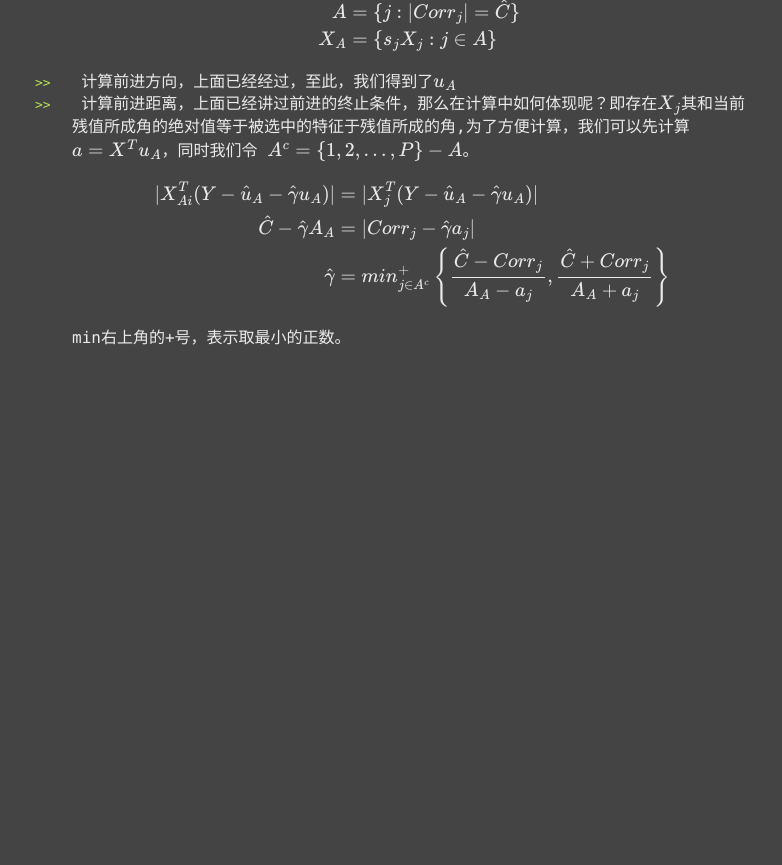
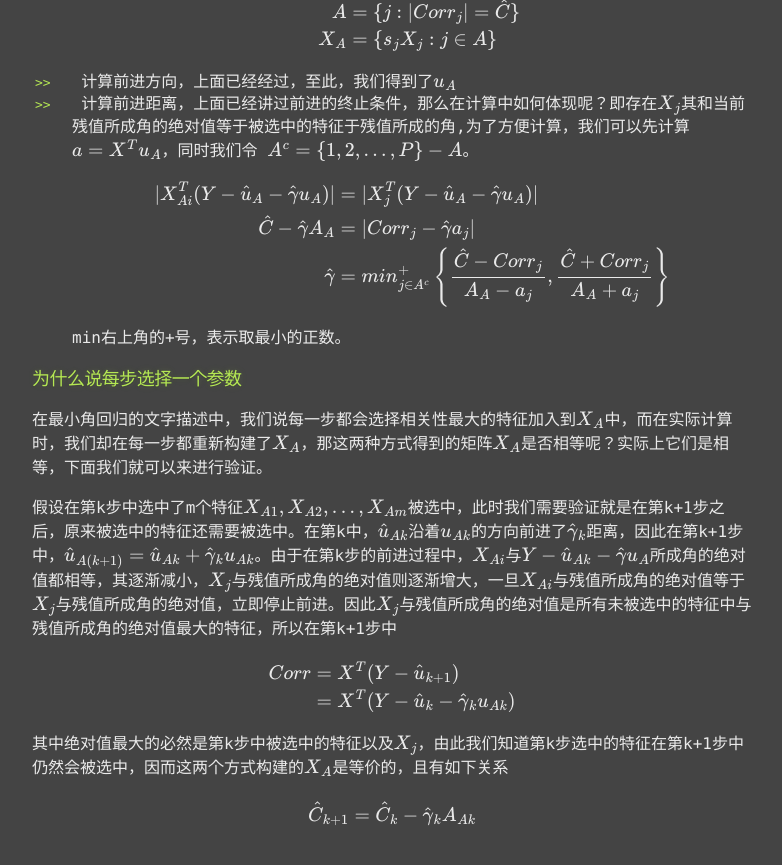
Before and after one commit to mlnotes/mlnotes.github.com, a Jekyll site: the page built from _posts/2013-08-21-lars.html, in a window 1280 px wide and 900 px high, scrolled down 2361 px. Shown: the top 865 px of the window, without its empty margins (248-1030 px from the left). Built offline with Jekyll 4.4.1, drawn with Linux system fonts in a browser that asks for light colours; formulas are drawn with MathJax 3; comment, search, counter and statistics services are not loaded; before the commit the page ends 2784 px from its top, so only the background shows below that.

Commit message:
Update 2013-08-21-lars.html

```diff
--- a/_posts/2013-08-21-lars.html
+++ b/_posts/2013-08-21-lars.html
@@ -103,3 +103,26 @@ min右上角的+号，表示取最小的正数。
 </li>
 
 </ul>
+
+<h3>为什么说每步选择一个参数</h3>
+<p>
+在最小角回归的文字描述中，我们说每一步都会选择相关性最大的特征加入到$$$X_A$$$中，而在实际计算时，我们却在每一步都重新构建了$$$X_A$$$，那这两种方式得到的矩阵$$$X_A$$$是否相等呢？实际上它们是相等，下面我们就可以来进行验证。
+</p>
+
+<p>
+假设在第k步中选中了m个特征$$$X_{A1}, X_{A2},...,X_{Am}$$$被选中，此时我们需要验证就是在第k+1步之后，原来被选中的特征还需要被选中。在第k中，$$$\hat{u}_{Ak}$$$沿着$$$u_{Ak}$$$的方向前进了$$$\hat{\gamma}_k$$$距离，因此在第k+1步中，$$$\hat{u}_{A(k+1)} = \hat{u}_{Ak}+\hat{\gamma}_ku_{Ak}$$$。由于在第k步的前进过程中，$$$X_{Ai}$$$与$$$Y-\hat{u}_{Ak}-\hat{\gamma}u_A$$$所成角的绝对值都相等，其逐渐减小，$$$X_j$$$与残值所成角的绝对值则逐渐增大，一旦$$$X_{Ai}$$$与残值所成角的绝对值等于$$$X_j$$$与残值所成角的绝对值，立即停止前进。因此$$$X_j$$$与残值所成角的绝对值是所有未被选中的特征中与残值所成角的绝对值最大的特征，所以在第k+1步中
+</p>
+
+$$ \begin{eqnarray*}
+	Corr &=& X^T(Y - \hat{u}_{k+1}) \\
+	     &=& X^T(Y - \hat{u}_k - \hat{\gamma}_k u_{Ak}) \\
+\end{eqnarray*} $$
+
+<p>
+其中绝对值最大的必然是第k步中被选中的特征以及$$$X_j$$$，由此我们知道第k步选中的特征在第k+1步中仍然会被选中，因而这两个方式构建的$$$X_A$$$是等价的，且有如下关系
+</p>
+
+$$ \begin{eqnarray*}
+	\hat{C}_{k+1} &=& \hat{C}_k - \hat{\gamma}_k A_{Ak}
+
+\end{eqnarray*} $$
```
